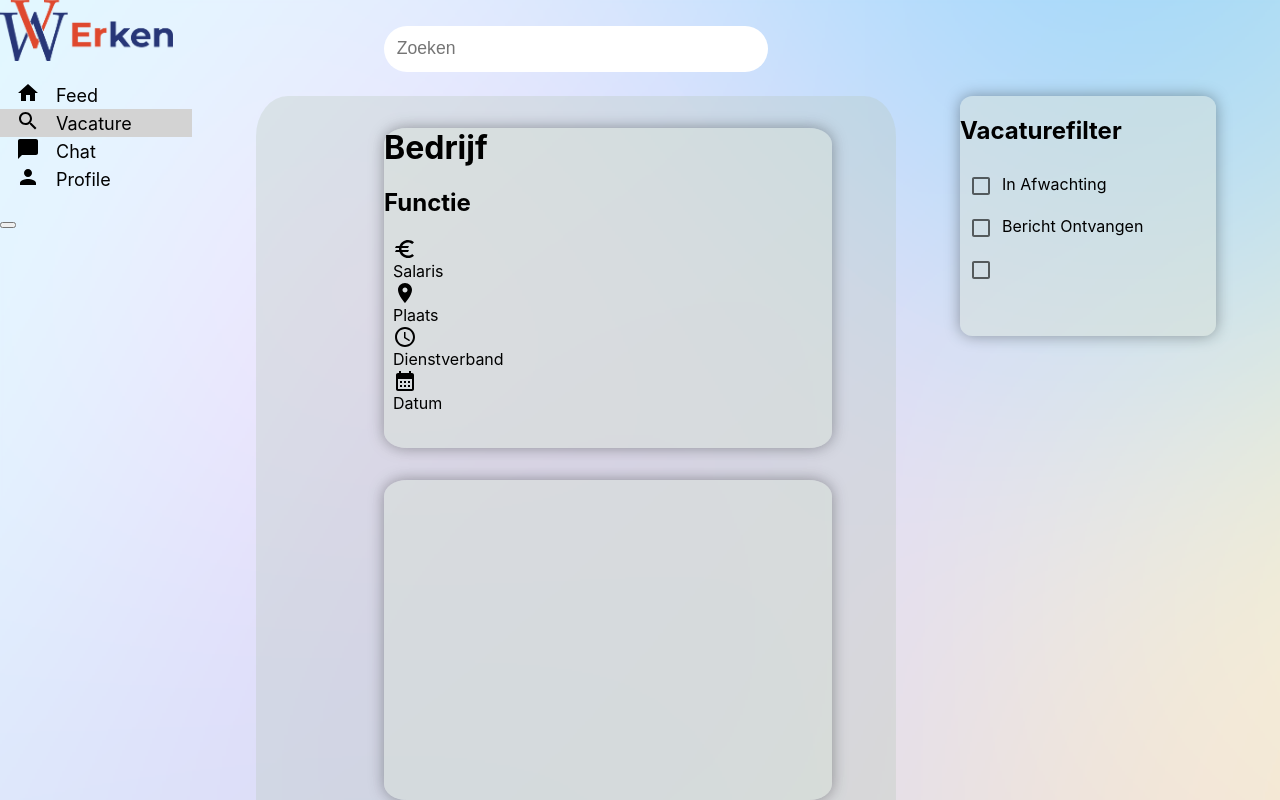
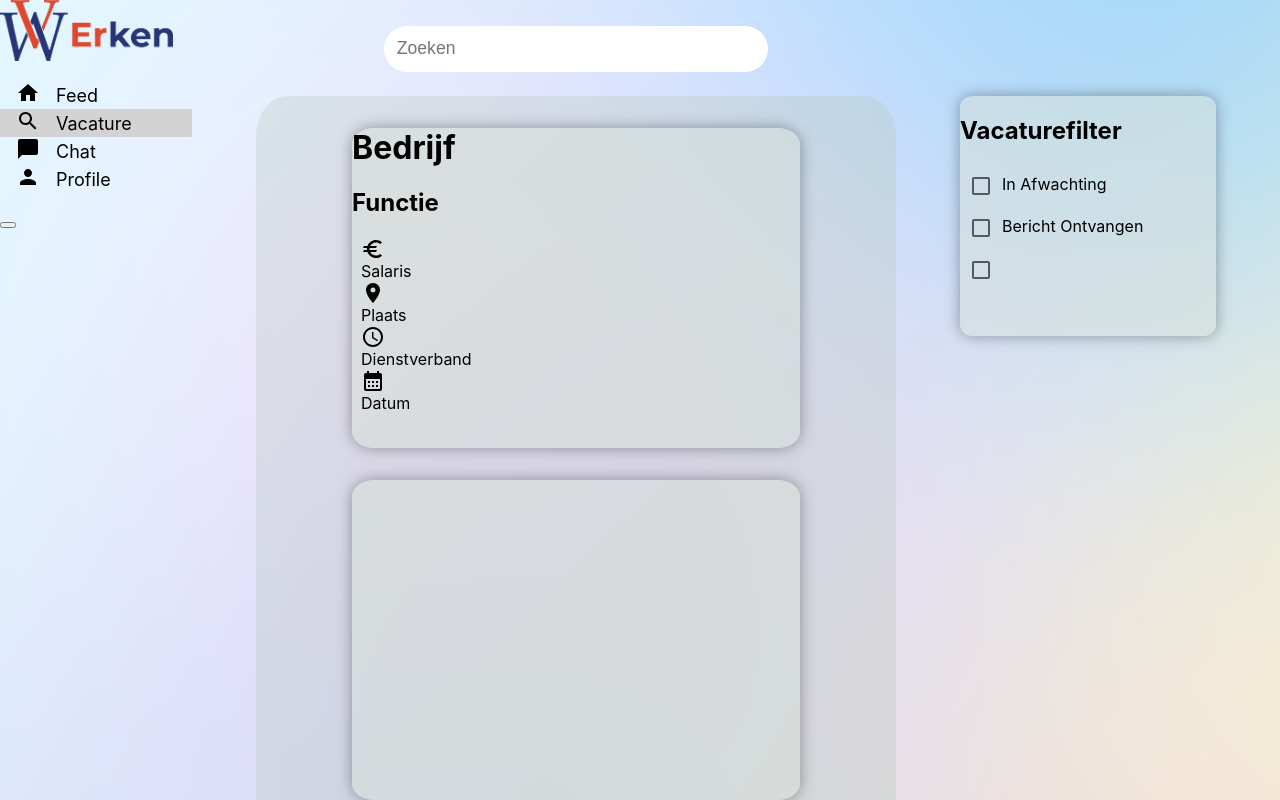
Before and after one commit to ryodc/Erken, a React (Create React App) app in the folder client/: page /Vacature in a window 1280 px wide. Built offline with nearby package versions, Linux system fonts and the light colour scheme.

Commit message:
effew
wfwerew

```diff
--- a/client/src/Components/Vacature/vacature.css
+++ b/client/src/Components/Vacature/vacature.css
@@ -37,7 +37,7 @@
 }
 
 .VacaturePost{
-    margin-left: 20%;
+    margin-left: 15%;
     margin-top: 5%;
     width: 70%;
     height: 40%;
```
